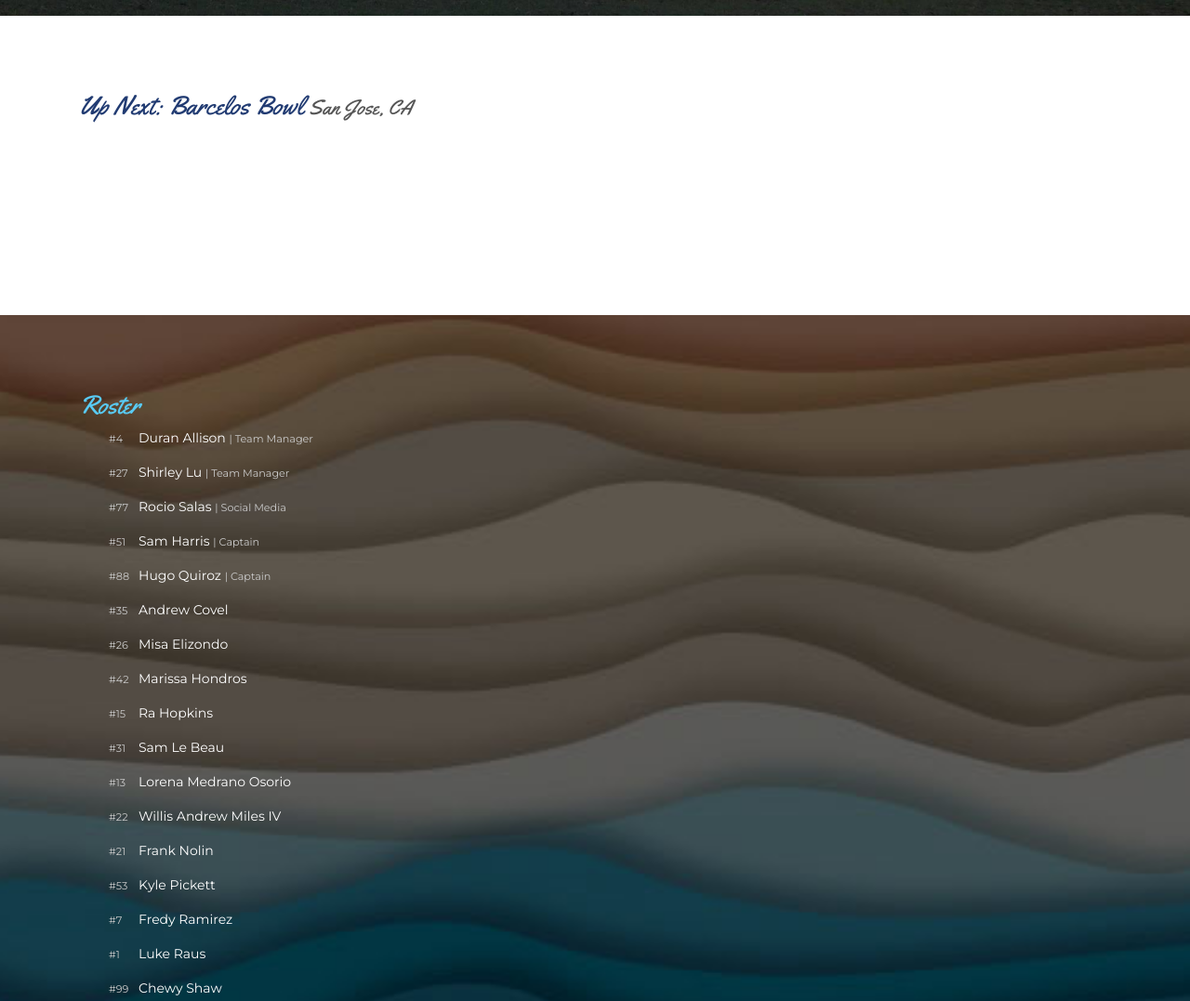
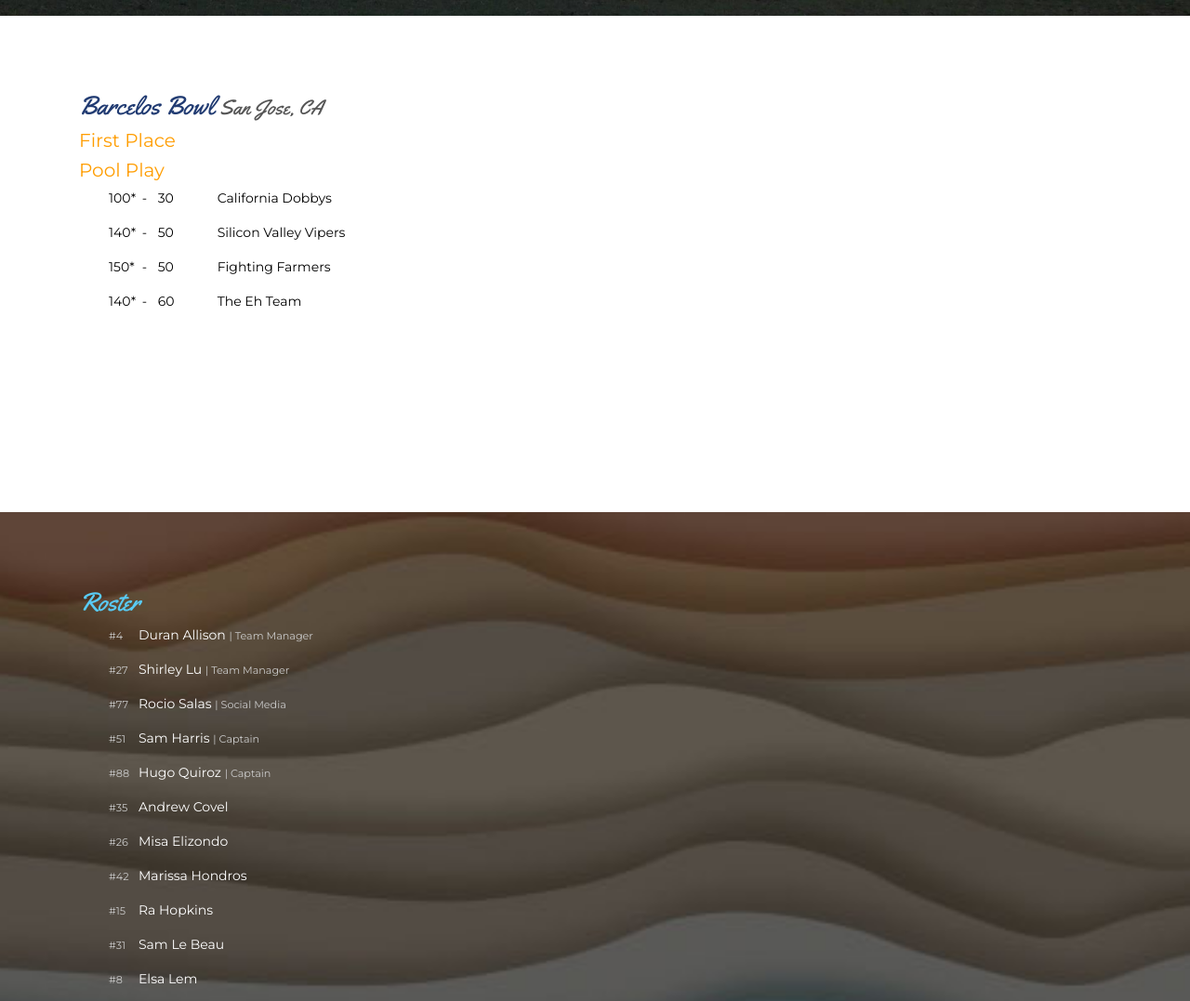
Before and after one commit to bayareabreakers/bayareabreakers.github.io, a plain HTML site: page index.html in a window 1280 px wide. Shown: the part 2652-3729 px from the top of the page at 93% size. Drawn offline with nearby package versions, Linux system fonts and the light colour scheme; a script that the page names is missing.

Commit message:
barcelos bowl and elsa

```diff
--- a/index.html
+++ b/index.html
@@ -93,14 +93,13 @@
 		</div>
 		<div class="container-fluid" id="smc">
 			<div class="container">
-				<h2>Up Next: Barcelos Bowl <br><small>San Jose, CA</small></h2>
-				<!--
+				<h2>Barcelos Bowl <br><small>San Jose, CA</small></h2>
+				<h3>First Place</h3>
 				<h3>Pool Play</h3>
-				<p><span class="us">150*</span> - <span class="them">100</span><br><span class="against">The Lost Boys</span></p>
-				<p><span class="us">150*</span> - <span class="them">50</span><br><span class="against">Anteater Quidditch</span></p>
-				<p><span class="us">160*</span> - <span class="them">140</span><br><span class="against">The Long Beach Funky Quaffles</span></p>
-				<h3>Finals</h3>
-				<p><span class="us">100</span> - <span class="them">120*</span><br><span class="against">The Long Beach Funky Quaffles</span></p> -->
+				<p><span class="us">100*</span> - <span class="them">30</span><br><span class="against">California Dobbys</span></p>
+				<p><span class="us">140*</span> - <span class="them">50</span><br><span class="against">Silicon Valley Vipers</span></p>
+				<p><span class="us">150*</span> - <span class="them">50</span><br><span class="against">Fighting Farmers</span></p>
+				<p><span class="us">140*</span> - <span class="them">60</span><br><span class="against">The Eh Team</span></p>
 			</div>
 		</div>
 
@@ -118,6 +117,7 @@
 				<p><small class="number">#42</small>Marissa Hondros</p>
 				<p><small class="number">#15</small>Ra Hopkins</p>
 				<p><small class="number">#31</small>Sam Le Beau</p>
+				<p><small class="number">#8</small>Elsa Lem</p>
 				<p><small class="number">#13</small>Lorena Medrano Osorio</p>
 				<p><small class="number">#22</small>Willis Andrew Miles IV</p>
 				<p><small class="number">#21</small>Frank Nolin</p>
```
